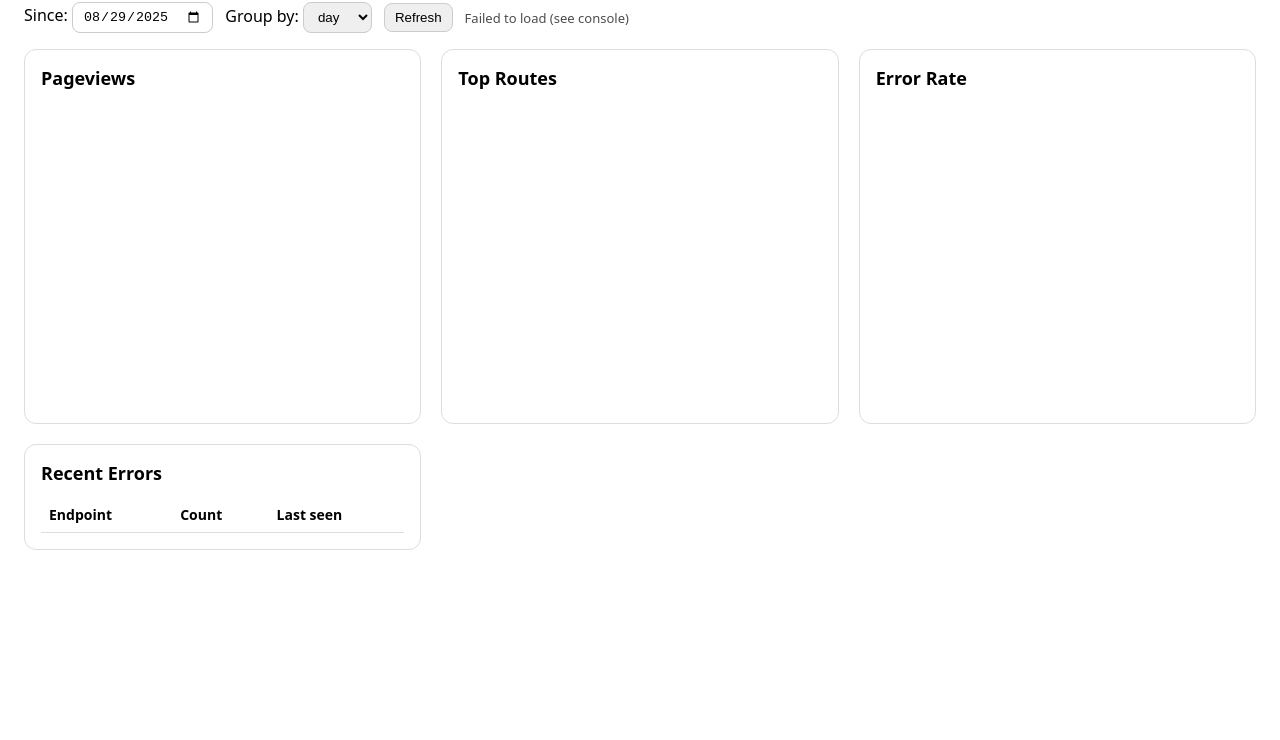
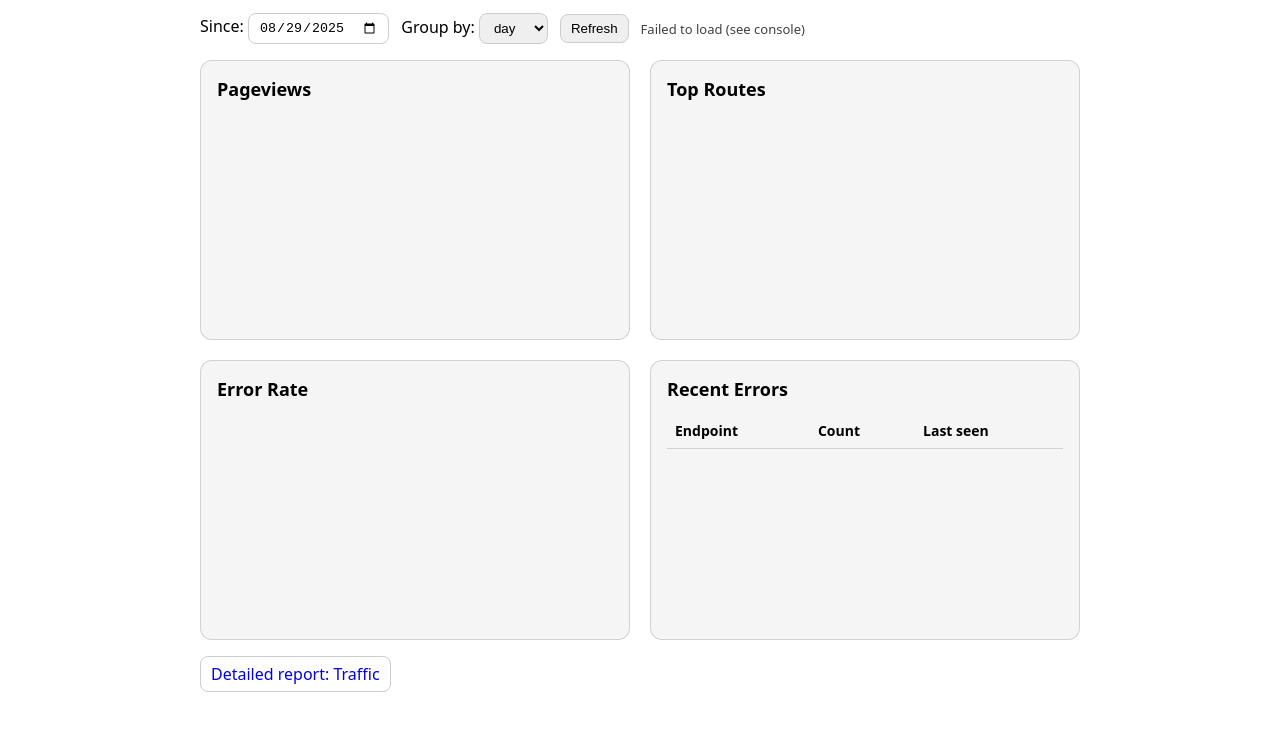
Before and after one commit to JohnDeCastro/cse135-hw3-site, a plain HTML site: page reporting/index.html in a window 1280 px wide. Shown: the part 81-821 px from the top of the page. Before the commit the page ends 800 px from the top, so only its background shows below. Drawn offline with nearby package versions, Linux system fonts and the light colour scheme.

Commit message:
Traffic detailed reports

```diff
--- a/reporting/index.html
+++ b/reporting/index.html
@@ -6,23 +6,137 @@
   <meta name="viewport" content="width=device-width, initial-scale=1" />
   <script src="https://cdn.jsdelivr.net/npm/chart.js@4.4.1/dist/chart.umd.min.js" defer></script>
   <style>
-    :root { color-scheme: light dark; }
-    body { font-family: system-ui, -apple-system, Segoe UI, Roboto, Helvetica, Arial, sans-serif; margin: 24px; }
-    h1 { margin: 0 0 16px; }
-    .grid { display: grid; gap: 20px; grid-template-columns: repeat(auto-fit, minmax(320px, 1fr)); }
-    .card { border: 1px solid #ddd; border-radius: 12px; padding: 16px; background: #fff0; }
-    .card h2 { margin: 0 0 12px; font-size: 18px; }
-    canvas { width: 100%; height: 300px; }
-    table { width: 100%; border-collapse: collapse; font-size: 14px; }
-    th, td { padding: 8px; border-bottom: 1px solid #ddd; text-align: left; }
-    .muted { opacity: 0.7; font-size: 13px; }
-    .toolbar { display:flex; gap:12px; align-items:center; margin: 0 0 16px; flex-wrap: wrap; }
-    input, select, button { padding: 6px 10px; border-radius: 8px; border: 1px solid #ccc; }
-    button { cursor: pointer; }
+    :root {
+      color-scheme: light dark;
+    }
+
+    * {
+      box-sizing: border-box;
+    }
+
+    body {
+      font-family: system-ui, -apple-system, Segoe UI, Roboto, Helvetica, Arial, sans-serif;
+      margin: 0;
+      padding: 24px;
+      display: flex;
+      justify-content: center;
+      background: Canvas;
+      color: CanvasText;
+    }
+
+    .container {
+      max-width: 1200px;
+      margin: 0 auto;
+      padding: 24px;
+    }
+
+    h1 {
+      margin: 0 0 16px;
+      font-size: 22px;
+    }
+
+    .toolbar {
+      display: flex;
+      gap: 12px;
+      align-items: center;
+      margin: 0 0 16px;
+      flex-wrap: wrap;
+    }
+
+    input,
+    select,
+    button {
+      padding: 6px 10px;
+      border-radius: 8px;
+      border: 1px solid #ccc;
+    }
+
+    button {
+      cursor: pointer;
+    }
+
+    .muted {
+      opacity: .75;
+      font-size: 13px;
+    }
+
+    .grid {
+      display: grid;
+      gap: 20px;
+      grid-template-columns: repeat(2, minmax(0, 1fr));
+    }
+
+    @media (max-width: 860px) {
+      .grid {
+        grid-template-columns: 1fr;
+      }
+    }
+
+    .card {
+      border: 1px solid color-mix(in srgb, CanvasText 15%, transparent);
+      border-radius: 12px;
+      padding: 16px;
+      background: color-mix(in srgb, Canvas 96%, CanvasText 4%);
+      display: flex;
+      flex-direction: column;
+      gap: 12px;
+      min-height: 0;
+    }
+
+    .card h2 {
+      margin: 0;
+      font-size: 18px;
+    }
+
+    .chart-wrap {
+      height: 320px;
+    }
+
+    canvas {
+      width: 100%;
+      height: 100%;
+    }
+
+    table {
+      width: 100%;
+      border-collapse: collapse;
+      font-size: 14px;
+    }
+
+    th,
+    td {
+      padding: 8px;
+      border-bottom: 1px solid color-mix(in srgb, CanvasText 15%, transparent);
+      text-align: left;
+    }
+
+    .table-wrap {
+      max-height: 320px;
+      overflow: auto;
+      border-radius: 8px;
+    }
+
+    .footer {
+      margin-top: 16px;
+      display: flex;
+      justify-content: space-between;
+      align-items: center;
+      gap: 12px;
+      flex-wrap: wrap;
+    }
+
+    a.btn {
+      text-decoration: none;
+      border: 1px solid #ccc;
+      padding: 6px 10px;
+      border-radius: 8px;
+    }
   </style>
 </head>
 <body>
+  <div class="container">
     <h1>HW3 – Checkpoint 3 Analytics</h1>
+
     <div class="toolbar">
       <label>Since:
         <input id="since" type="date" />
@@ -59,11 +173,20 @@
       <div class="card">
         <h2>Recent Errors</h2>
         <table id="tblErrors">
-        <thead><tr><th>Endpoint</th><th>Count</th><th>Last seen</th></tr></thead>
+          <thead>
+            <tr>
+              <th>Endpoint</th>
+              <th>Count</th>
+              <th>Last seen</th>
+            </tr>
+          </thead>
           <tbody></tbody>
         </table>
         <div class="muted" id="errMeta"></div>
       </div>
+    </div>
+
+    <div class="footer"><a class="btn" href="/reporting/traffic.html">Detailed report: Traffic</a></div>
   </div>
 
   <script>
@@ -73,8 +196,8 @@
     const api = (path, params) => `/api/analytics/${path}?` + qs(params);
 
     const defaultSince = () => {
-      const d = new Date(Date.now() - 7*24*3600*1000);
-      return d.toISOString().slice(0,10);
+      const d = new Date(Date.now() - 7 * 24 * 3600 * 1000);
+      return d.toISOString().slice(0, 10);
     };
 
     $('#since').value = defaultSince();
@@ -114,7 +237,7 @@
         const pvLabels = (pv.points || []).map(p => p.date ?? fmtDate(p.ts));
         const pvValues = (pv.points || []).map(p => p.count ?? 0);
         lineChart($('#chartPageviews'), pvLabels, pvValues, 'Pageviews');
-        $('#pvMeta').textContent = `${pvValues.reduce((a,b)=>a+b,0)} total pageviews`;
+        $('#pvMeta').textContent = `${pvValues.reduce((a, b) => a + b, 0)} total pageviews`;
 
         const routes = (tr.routes || []);
         const trLabels = routes.map(r => r.route || '(unknown)');
@@ -125,7 +248,7 @@
         const erLabels = (er.points || []).map(p => fmtDate(p.ts));
         const erValues = (er.points || []).map(p => p.errors || 0);
         lineChart($('#chartErrorRate'), erLabels, erValues, 'Errors per bucket');
-        $('#erMeta').textContent = `${erValues.reduce((a,b)=>a+b,0)} errors`;
+        $('#erMeta').textContent = `${erValues.reduce((a, b) => a + b, 0)} errors`;
 
         const tbody = $('#tblErrors tbody');
         tbody.innerHTML = '';
```
Lines whose indentation alone changed are shown as unchanged.
